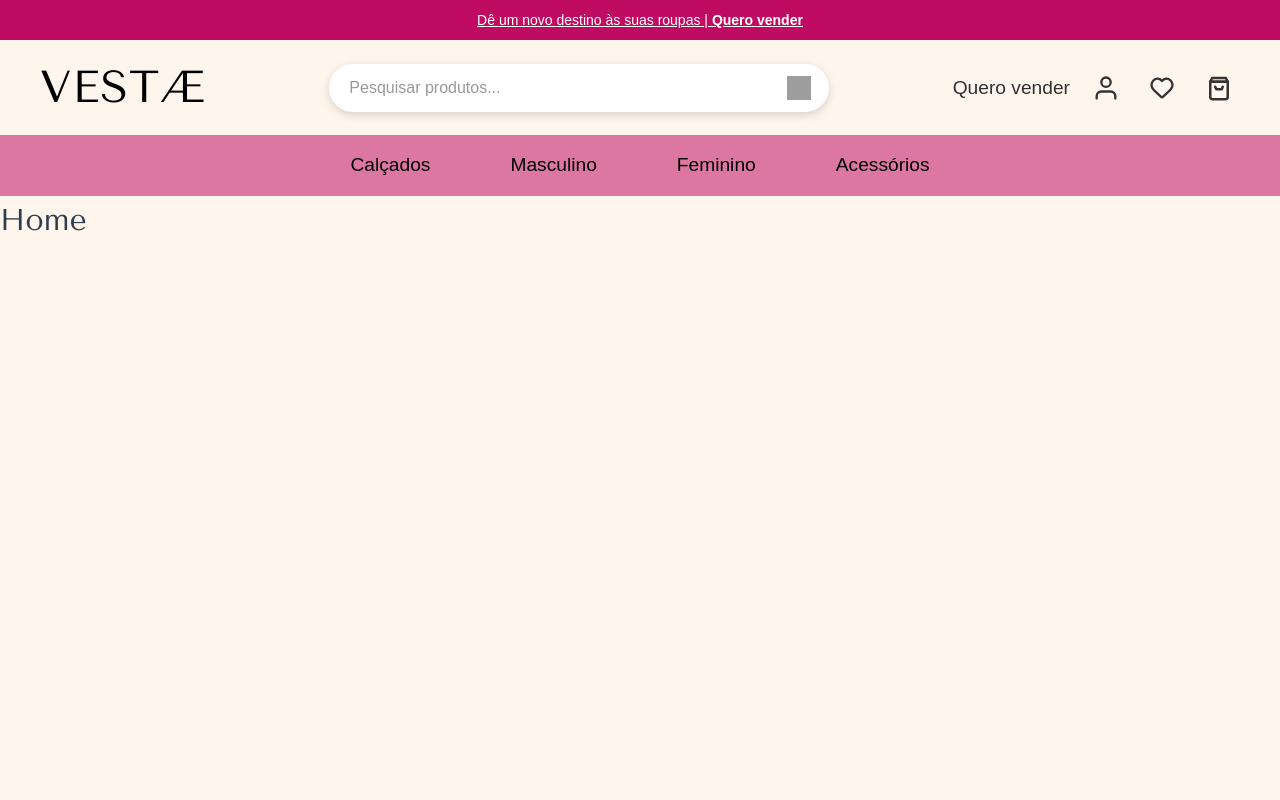
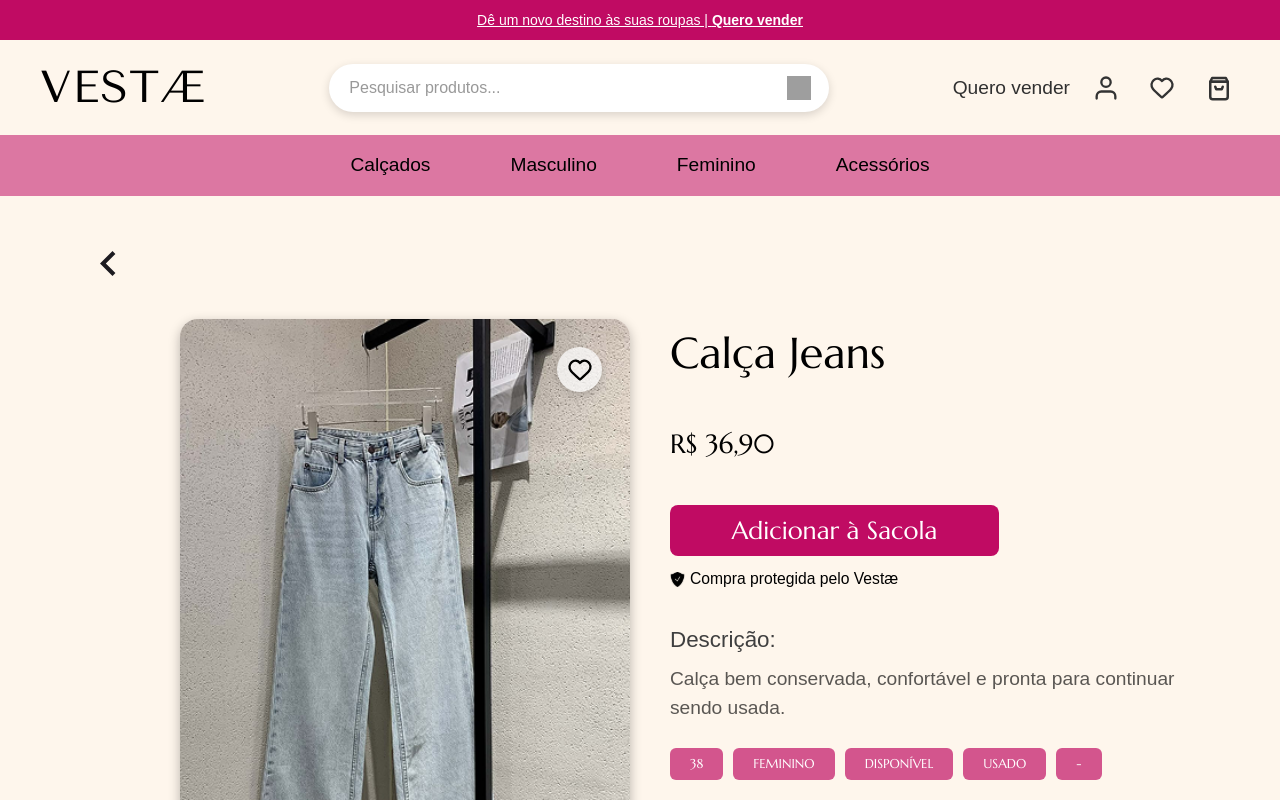
Before and after one commit to alicelanznaster/Hackathon---Vestae, a Vue app: page /produto/12 in a window 1280 px wide. Shown: the top 800 px of the page. Built offline with nearby package versions, Linux system fonts and the light colour scheme; grey boxes are pictures that could not be loaded; a web font is replaced by a local one.

Commit message:
FEAT: página 'ProductDetail'

```diff
--- a/index.html
+++ b/index.html
@@ -4,7 +4,7 @@
     <meta charset="UTF-8">
     <link rel="icon" href="/favicon.ico">
     <meta name="viewport" content="width=device-width, initial-scale=1.0">
-    <title>Vite App</title>
+    <title>VESTÆ</title>
   </head>
   <body>
     <div id="app"></div>
--- a/src/assets/main.css
+++ b/src/assets/main.css
@@ -22,7 +22,7 @@
 }
 
 
-p{
+p, h3{
  font-family: "Google Sans Flex", sans-serif;
 }
 
--- a/src/components/products/ProductCard.vue
+++ b/src/components/products/ProductCard.vue
@@ -1,6 +1,7 @@
 <script setup>
 import { formataPreco } from '@/utils/currencyUtils'
 import { favoritarProduto } from '@/utils/favoritesUtils';
+import { RouterLink } from 'vue-router';
 
 const props = defineProps(['produto'])
 
@@ -15,8 +16,10 @@
         <button class="favorito" @click="favoritar">
             <img :src="produto.favorito ? '/icons/coracao-preenchido.svg' : '/icons/coracao.svg'" alt="Favoritar" />
         </button>
+        <RouterLink :to="{ name: 'produto', params: { id: produto.id } }">
+            <img :src="produto.imagem" :alt="produto.titulo" class="imagem">
+        </RouterLink>
 
-        <img :src="produto.imagem" :alt="produto.titulo" class="imagem">
 
         <div class="informacoes">
             <h3>{{ produto.titulo }}</h3>
--- /dev/null
+++ b/src/components/products/ProductDetail.vue
@@ -0,0 +1,270 @@
+<script setup>
+import { computed } from 'vue'
+import { useRoute, useRouter } from 'vue-router'
+import { produtos } from '@/data/product'
+import { addCarrinho, mostrarAviso } from '@/utils/cartUtils'
+import { formataPreco } from '@/utils/currencyUtils'
+import { favoritarProduto } from '@/utils/favoritesUtils'
+
+const route = useRoute()
+const router = useRouter()
+
+const voltarPagina = () => {
+  if (window.history.state && window.history.state.back) {
+    router.back()
+  } else {
+    router.push('/produtos')
+  }
+}
+
+const produto = computed(() => {
+  return produtos.value.find(
+    p => p.id === Number(route.params.id)
+  )
+})
+</script>
+
+<template>
+    <div v-if="mostrarAviso" class="aviso">
+        "{{produto.titulo}}" adicionado(a) ao carrinho!
+    </div>
+
+    <div v-if="produto" class="pagina">
+        <button class="voltar" @click="voltarPagina">
+            <img src="/icons/voltar.svg" alt="botão voltar">
+        </button>
+
+        <div class="detalhe">
+
+        <div class="detalhe-img">
+            <img :src="produto.imagem" :alt="produto.titulo" class="imagem-produto">
+             <button class="favoritar" @click="favoritarProduto(produto)">
+                  <img :src="produto.favorito ? '/icons/coracao-preenchido.svg' : '/icons/coracao.svg'" alt="Favoritar"/>
+              </button>
+        </div>
+
+        <div class="dados">
+            <h1>{{ produto.titulo }}</h1>
+
+            <p class="preco">
+                {{ formataPreco(produto.preco) }}
+            </p>
+
+            <button class="carrinho" @click="addCarrinho(produto.id)" >
+                Adicionar à Sacola
+            </button>
+
+            <div class="protegido">
+                <img src="/icons/protegida.svg" alt="icon-prot">
+                <p>Compra protegida pelo Vestæ</p>
+            </div>
+
+            <h3>Descrição:</h3>
+
+            <p class="descricao">
+                {{ produto.descricao }}
+            </p>
+
+            <div class="informacoes">
+                <div class="info">
+                    <span>{{ produto.tamanho || '-' }}</span>
+                </div>
+
+                <div class="info">
+                    <span>{{ produto.categoria }}</span>
+                </div>
+
+                <div class="info">
+                    <span>{{ produto.status }}</span>
+                </div>
+
+                <div class="info">
+                    <span>{{ produto.condicao }}</span>
+                </div>
+                <div class="info">
+                    <span>{{ produto.marca || '-' }}</span>
+                </div>
+            </div>
+        </div>
+
+    </div>
+  </div>
+  <p v-else class="nao-encontrado">Produto não encontrado.</p>
+</template>
+
+<style scoped>
+.aviso{
+    position: fixed;
+    top: 50%;
+    left: 50%;
+    transform: translate(-50%,-50%);
+    background: #f8e0ec;
+    border: 2px solid #C00B63;
+    border-radius: 18px;
+    padding: 35px;
+    width: 500px;
+    text-align: center;
+    font-size: 20px;
+    box-shadow: 0 4px 12px rgba(0,0,0,.2);
+    z-index: 99999;
+    color: black;
+}
+
+.pagina {
+    background-color: #FEF6EC;
+    padding: 35px 80px 60px 80px;
+    min-height: 100vh;
+    box-sizing: border-box;
+}
+
+.voltar {
+    background: transparent;
+    border: none;
+    cursor: pointer;
+    padding: 20px;
+    margin-bottom: 20px;
+}
+
+.detalhe {
+    display: flex;
+    gap: 40px;
+    align-items: flex-start;
+    max-width: 1400px;
+}
+
+.detalhe-img {
+    position: relative;
+    width: 450px;
+    height: 600px;
+    border-radius: 18px;
+    overflow: hidden;
+    flex-shrink: 0;
+    box-shadow: 0 4px 12px rgba(0, 0, 0, 0.28);
+    margin-left: 100px;
+}
+
+.imagem-produto {
+    width: 100%;
+    height: 100%;
+    object-fit: cover;
+}
+
+.favoritar {
+    position: absolute;
+    top: 28px;
+    right: 28px;
+    background: rgba(255, 255, 255, 0.716);
+    border: none;
+    cursor: pointer;
+    transition: transform 0.2s ease;
+    border-radius: 50%;
+    width: 45px;
+    height: 45px;
+    display: flex;
+    align-items: center;
+    justify-content: center;
+    box-shadow: 0 4px 8px rgba(0, 0, 0, 0.15);
+}
+
+.favoritar:hover {
+    transform: scale(1.15);
+}
+
+.favoritar img {
+    width: 28px;
+    height: 28px;
+}
+
+.dados {
+    flex: 1;
+    display: flex;
+    flex-direction: column;
+}
+
+.dados h1{
+    font-size: 2.7rem;
+    color: black;
+    margin-bottom: 15px;
+    font-family: "Marcellus", serif;
+}
+
+.preco{
+    font-size: 1.65rem;
+    color: black;
+    margin-top: 10px;
+    font-family: "Marcellus", serif;
+    margin: 20px 0 40px 0;
+
+}
+
+.carrinho {
+    background-color: #C00B63;
+    color: white;
+    border: none;
+    padding: 10px 28px;
+    border-radius: 8px;
+    cursor: pointer;
+    font-size: 1.55rem;
+    font-family: 'Marcellus', serif;
+    width: 62%;
+    margin-bottom: 10px;
+    text-align: center;
+}
+
+.carrinho:hover{
+    background-color: #a00851e0;
+}
+
+.protegido{
+    display: flex;
+    align-items: center;
+    gap: 5px;
+    color: black;
+    font-size: 0.98rem;
+    margin-bottom: 30px;
+}
+
+.protegido img {
+    width: 15px;
+    height: 15px;
+}
+
+.dados h3{
+    color: #3f3f3f;
+    font-size: 1.4rem;
+    margin-bottom: 8px;
+}
+
+.descricao{
+    font-size: 1.2rem;
+    color: rgba(0, 0, 0, 0.65);
+    max-width: 570px;
+    margin-bottom: 25px;
+    line-height: 1.5;
+}
+
+.informacoes{
+    display: flex;
+    gap: 10px;
+    flex-wrap: wrap;
+}
+
+.info {
+    background-color: #c00b62ae;
+    color: white;
+    padding: 6px 20px;
+    border-radius: 6px;
+    font-size: 0.8rem;
+    font-weight: bold;
+    font-family: 'Marcellus', serif;
+    text-transform: uppercase;
+}
+
+.nao-encontrado {
+    text-align: center;
+    padding: 50px;
+    font-size: 1.2rem;
+}
+
+
+</style>
--- a/src/data/product.js
+++ b/src/data/product.js
@@ -1,6 +1,6 @@
 import { ref } from "vue";
 
-const produtos = ref([
+export const produtos = ref([
   {
     id: 1,
     titulo: "Blusa Preta Básica",
@@ -9,9 +9,10 @@
     categoria: "Feminino",
     tamanho: "M",
     condicao: "Usado",
-    marca: "",
+    marca: "Just Because",
     preco: 39.90,
-    favorito: false
+    favorito: false,
+    status: "Disponível",
   },
   {
     id: 2,
@@ -23,7 +24,8 @@
     condicao: "Usado",
     marca: "",
     preco: 49.90,
-    favorito: false
+    favorito: false,
+    status: "Disponível",
   },
   {
     id: 3,
@@ -31,11 +33,12 @@
     imagem: "/produtos/calcarosafem.png",
     descricao: "Comprei pela internet, mas acabou não servindo. Nunca foi usada.",
     categoria: "Feminino",
-    tamanho: "",
+    tamanho: "38",
     condicao: "Novo",
     marca: "",
     preco: 39.90,
-    favorito: false
+    favorito: false,
+    status: "Disponível",
   },
   {
     id: 4,
@@ -47,7 +50,8 @@
     condicao: "Novo",
     marca: "",
     preco: 99.90,
-    favorito: false
+    favorito: false,
+    status: "Disponível",
   },
   {
     id: 5,
@@ -59,7 +63,8 @@
     condicao: "Novo",
     marca: "",
     preco: 84.90,
-    favorito: false
+    favorito: false,
+    status: "Disponível",
   },
   {
     id: 6,
@@ -71,7 +76,8 @@
     condicao: "Usado",
     marca: "Zara",
     preco: 54.90,
-    favorito: false
+    favorito: false,
+    status: "Disponível",
   },
   {
     id: 7,
@@ -83,7 +89,8 @@
     condicao: "Usado",
     marca: "",
     preco: 24.90,
-    favorito: false
+    favorito: false,
+    status: "Disponível",
   },
   {
     id: 8,
@@ -95,7 +102,8 @@
     condicao: "Novo",
     marca: "",
     preco: 44.90,
-    favorito: false
+    favorito: false,
+    status: "Disponível",
   },
   {
     id: 9,
@@ -107,7 +115,8 @@
     condicao: "Usado",
     marca: "",
     preco: 22.90,
-    favorito: false
+    favorito: false,
+    status: "Disponível",
   },
   {
     id: 10,
@@ -119,7 +128,8 @@
     condicao: "Usado",
     marca: "",
     preco: 26.90,
-    favorito: false
+    favorito: false,
+    status: "Disponível",
   },
   {
     id: 11,
@@ -131,7 +141,8 @@
     condicao: "Usado",
     marca: "",
     preco: 69.90,
-    favorito: false
+    favorito: false,
+    status: "Disponível",
   },
   {
     id: 12,
@@ -143,7 +154,8 @@
     condicao: "Usado",
     marca: "",
     preco: 36.90,
-    favorito: false
+    favorito: false,
+    status: "Disponível",
   },
   {
     id: 13,
@@ -155,7 +167,8 @@
     condicao: "Usado",
     marca: "",
     preco: 49.90,
-    favorito: false
+    favorito: false,
+    status: "Disponível",
   },
   {
     id: 14,
@@ -167,7 +180,8 @@
     condicao: "Novo",
     marca: "Scuffers",
     preco: 294.90,
-    favorito: false
+    favorito: false,
+    status: "Disponível",
   },
   {
     id: 15,
@@ -179,7 +193,8 @@
     condicao: "Usado",
     marca: "Hollister",
     preco: 34.90,
-    favorito: false
+    favorito: false,
+    status: "Disponível",
   },
   {
     id: 16,
@@ -191,7 +206,8 @@
     condicao: "Usado",
     marca: "",
     preco: 29.90,
-    favorito: false
+    favorito: false,
+    status: "Disponível",
   },
   {
     id: 17,
@@ -201,9 +217,10 @@
     categoria: "Feminino",
     tamanho: "36",
     condicao: "Novo",
-    marca: "",
+    marca: "Sunkissed",
     preco: 39.90,
-    favorito: false
+    favorito: false,
+    status: "Disponível",
   },
   {
     id: 18,
@@ -215,7 +232,8 @@
     condicao: "Usado",
     marca: "",
     preco: 59.90,
-    favorito: false
+    favorito: false,
+    status: "Disponível",
   },
   {
     id: 19,
@@ -227,7 +245,8 @@
     condicao: "Novo",
     marca: "",
     preco: 84.90,
-    favorito: false
+    favorito: false,
+    status: "Disponível",
   },
   {
     id: 20,
@@ -235,11 +254,12 @@
     imagem: "/produtos/vestidoflorfem.png",
     descricao: "Peça muito bem cuidada e cheia de vida. Estou desapegando porque já não uso mais.",
     categoria: "Feminino",
-    tamanho: "",
+    tamanho: "M",
     condicao: "Usado",
     marca: "",
     preco: 54.90,
-    favorito: false
+    favorito: false,
+    status: "Disponível",
   },
   {
     id: 21,
@@ -249,9 +269,10 @@
     categoria: "Masculino",
     tamanho: "42",
     condicao: "Usado",
-    marca: "",
+    marca: "Levi's",
     preco: 49.90,
-    favorito: false
+    favorito: false,
+    status: "Disponível",
   },
   {
     id: 22,
@@ -263,7 +284,8 @@
     condicao: "Novo",
     marca: "",
     preco: 34.90,
-    favorito: false
+    favorito: false,
+    status: "Disponível",
   },
   {
     id: 23,
@@ -273,9 +295,10 @@
     categoria: "Masculino",
     tamanho: "M",
     condicao: "Usado",
-    marca: "",
+    marca: "Nike",
     preco: 75.90,
-    favorito: false
+    favorito: false,
+    status: "Disponível"
   },
   {
     id: 24,
@@ -285,21 +308,23 @@
     categoria: "Masculino",
     tamanho: "XXG",
     condicao: "Usado",
-    marca: "",
-    preco: 34.90,
-    favorito: false
+    marca: "NFL Apparel",
+    preco: 44.90,
+    favorito: false,
+    status: "Disponível",
   },
   {
     id: 25,
-    titulo: "Camisa Polo Ralph Lauren",
+    titulo: "Camisa Tricot Ralph Lauren",
     imagem: "/produtos/camisapolopretamasc.png",
     descricao: "Comprei para usar em um evento, mas acabei escolhendo outra roupa. Nunca foi usada.",
     categoria: "Masculino",
     tamanho: "M",
     condicao: "Novo",
-    marca: "Ralph Lauren",
+    marca: "Polo Ralph Lauren",
     preco: 439.50,
-    favorito: false
+    favorito: false,
+    status: "Disponível",
   },
   {
     id: 26,
@@ -307,11 +332,12 @@
     imagem: "/produtos/jeanscinzaclaromasc.png",
     descricao: "Calça em ótimo estado, sem rasgos ou manchas. Ainda tem muito uso pela frente.",
     categoria: "Masculino",
-    tamanho: "42",
+    tamanho: "38",
     condicao: "Usado",
     marca: "",
     preco: 64.90,
-    favorito: false
+    favorito: false,
+    status: "Disponível",
   },
   {
     id: 27,
@@ -323,7 +349,8 @@
     condicao: "Novo",
     marca: "",
     preco: 99.90,
-    favorito: false
+    favorito: false,
+    status: "Disponível",
   },
   {
     id: 28,
@@ -331,11 +358,12 @@
     imagem: "/produtos/moletomnikemasc.png",
     descricao: "Moletom muito confortável e bem cuidado. Estou vendendo porque quase não uso mais.",
     categoria: "Masculino",
-    tamanho: "GG",
+    tamanho: "G",
     condicao: "Usado",
     marca: "Nike",
     preco: 129.90,
-    favorito: false
+    favorito: false,
+    status: "Disponível",
   },
   {
     id: 29,
@@ -347,7 +375,8 @@
     condicao: "Usado",
     marca: "Nike",
     preco: 79.90,
-    favorito: false
+    favorito: false,
+    status: "Disponível",
   },
   {
     id: 30,
@@ -359,7 +388,8 @@
     condicao: "Usado",
     marca: "",
     preco: 39.90,
-    favorito: false
+    favorito: false,
+    status: "Disponível",
   },
   {
     id: 31,
@@ -371,11 +401,12 @@
     condicao: "Novo",
     marca: "",
     preco: 49.90,
-    favorito: false
+    favorito: false,
+    status: "Disponível",
   },
   {
     id: 32,
-    titulo: "Havaianas Farm",
+    titulo: "Chinelo Farm",
     imagem: "/produtos/chinelocal.png",
     descricao: "Chinelo confortável e bem conservado. Ainda está em ótimo estado para o dia a dia.",
     categoria: "Calçado",
@@ -383,23 +414,25 @@
     condicao: "Usado",
     marca: "Havaianas",
     preco: 24.90,
-    favorito: false
+    favorito: false,
+    status: "Disponível",
   },
   {
     id: 33,
-    titulo: "Crocs com Brilho",
+    titulo: "Crocs Classic Glitter Clog",
     imagem: "/produtos/crocsbrilhocal.png",
     descricao: "Ganhei de presente, mas nunca fez muito meu estilo. Está sem uso.",
     categoria: "Calçado",
     tamanho: "38",
     condicao: "Novo",
     marca: "Crocs",
-    preco: 229.90,
-    favorito: false
+    preco: 219.90,
+    favorito: false,
+    status: "Disponível",
   },
   {
     id: 34,
-    titulo: "Sandália Rosa",
+    titulo: "Sandália Anacapri Laço",
     imagem: "/produtos/sandaliarosacal.png",
     descricao: "Sandália muito bem cuidada, confortável e sem detalhes importantes.",
     categoria: "Calçado",
@@ -407,11 +440,12 @@
     condicao: "Usado",
     marca: "Anacapri",
     preco: 89.90,
-    favorito: false
+    favorito: false,
+    status: "Disponível",
   },
   {
     id: 35,
-    titulo: "Chinelo Slide",
+    titulo: "Chinelo Vans Slide",
     imagem: "/produtos/slidecal.png",
     descricao: "Comprei pela internet, mas o número ficou pequeno. Nunca foi usado.",
     categoria: "Calçado",
@@ -419,23 +453,25 @@
     condicao: "Novo",
     marca: "Vans",
     preco: 103.90,
-    favorito: false
+    favorito: false,
+    status: "Disponível",
   },
   {
     id: 36,
-    titulo: "Tênis Asics",
+    titulo: "Tênis Asics EX89",
     imagem: "/produtos/tenisasicscal.png",
     descricao: "Comprei para um evento pois combinava com minha roupa, mas acabei não usando. Está novinho.",
     categoria: "Calçado",
     tamanho: "40",
     condicao: "Novo",
-    marca: "ASICS",
+    marca: "Asics",
     preco: 219.90,
-    favorito: false
+    favorito: false,
+    status: "Disponível",
   },
   {
     id: 37,
-    titulo: "Adidas Spezial",
+    titulo: "Tênis Adidas Spezial",
     imagem: "/produtos/tenisazulcal.png",
     descricao: "Tênis confortável e bem conservado. Estou desapegando porque comprei outro.",
     categoria: "Calçado",
@@ -443,23 +479,25 @@
     condicao: "Usado",
     marca: "Adidas",
     preco: 332.90,
-    favorito: false
+    favorito: false,
+    status: "Disponível",
   },
   {
     id: 38,
-    titulo: "Tênis Reebok",
+    titulo: "Tênis Reebok Club C Revenge",
     imagem: "/produtos/tenisbrancocal.png",
     descricao: "Usei poucas vezes e sempre cuidei muito bem. Continua em ótimo estado.",
     categoria: "Calçado",
     tamanho: "42",
     condicao: "Usado",
     marca: "Reebok",
-    preco: 105.90,
-    favorito: false
+    preco: 205.90,
+    favorito: false,
+    status: "Disponível",
   },
   {
     id: 39,
-    titulo: "All Star Preto",
+    titulo: "Tênis Converse All Star",
     imagem: "/produtos/tenisconversecal.png",
     descricao: "Comprei porque achei lindo, mas acabou ficando um pouco apertado. Nunca foi usado.",
     categoria: "Calçado",
@@ -467,23 +505,25 @@
     condicao: "Novo",
     marca: "Converse",
     preco: 169.90,
-    favorito: false
+    favorito: false,
+    status: "Disponível",
   },
   {
     id: 40,
-    titulo: "Tênis Golden Goose",
+    titulo: "Tênis Golden Goose Super-Star",
     imagem: "/produtos/tenisestrelacal.png",
     descricao: "Tênis em ótimo estado, bem confortável e ainda com bastante tempo de uso pela frente.",
     categoria: "Calçado",
-    tamanho: "",
+    tamanho: "37",
     condicao: "Usado",
     marca: "Golden Goose",
-    preco: 271.80,
-    favorito: false
+    preco: 1271.80,
+    favorito: false,
+    status: "Disponível",
   },
   {
     id: 41,
-    titulo: "Tênis Vans Azul",
+    titulo: "Tênis Vans Slip-On Classic",
     imagem: "/produtos/tenisvansazulcal.png",
     descricao: "Ganhei de aniversário, mas ficou grande em mim. Nunca chegou a ser usado.",
     categoria: "Calçado",
@@ -491,19 +531,21 @@
     condicao: "Novo",
     marca: "Vans",
     preco: 189.90,
-    favorito: false
+    favorito: false,
+    status: "Disponível",
   },
   {
     id: 42,
-    titulo: "Tênis Adidas Verde Água",
+    titulo: "Tênis Adidas Gazelle",
     imagem: "/produtos/tenisverdeaguacal.png",
     descricao: "Tênis muito bem conservado, confortável e perfeito para o dia a dia.",
     categoria: "Calçado",
     tamanho: "37",
     condicao: "Usado",
     marca: "Adidas",
-    preco: 74.90,
-    favorito: false
+    preco: 474.90,
+    favorito: false,
+    status: "Disponível",
   },
   {
     id: 43,
@@ -511,11 +553,12 @@
     imagem: "/produtos/bolsamarromace.png",
     descricao: "Bolsa bem conservada, combina com praticamente qualquer look. Estou desapegando porque quase não uso mais.",
     categoria: "Acessório",
-    tamanho: "",
+    tamanho: "Único",
     condicao: "Usado",
-    marca: "",
+    marca: "John Galt",
     preco: 69.90,
-    favorito: false
+    favorito: false,
+    status: "Disponível",
   },
   {
     id: 44,
@@ -523,23 +566,25 @@
     imagem: "/produtos/bolsapretaace.png",
     descricao: "Comprei para usar no trabalho, mas acabei optando por outra. Nunca foi usada.",
     categoria: "Acessório",
-    tamanho: "",
+    tamanho: "Único",
     condicao: "Novo",
     marca: "",
     preco: 99.90,
-    favorito: false
+    favorito: false,
+    status: "Disponível",
   },
   {
     id: 45,
-    titulo: "Bolsa de Tricô",
+    titulo: "Bolsa de Crochê",
     imagem: "/produtos/bolsatricotace.png",
     descricao: "Bolsa linda e diferente, usada poucas vezes e muito bem cuidada.",
     categoria: "Acessório",
-    tamanho: "",
+    tamanho: "Único",
     condicao: "Usado",
     marca: "",
     preco: 49.90,
-    favorito: false
+    favorito: false,
+    status: "Disponível",
   },
   {
     id: 46,
@@ -547,11 +592,12 @@
     imagem: "/produtos/bonemarromace.png",
     descricao: "Boné em ótimo estado. Estou vendendo porque acabei comprando outro modelo.",
     categoria: "Acessório",
-    tamanho: "",
+    tamanho: "Único",
     condicao: "Usado",
-    marca: "Polo Ralph Lauren",
+    marca: "Ralph Lauren",
     preco: 279.50,
-    favorito: false
+    favorito: false,
+    status: "Disponível",
   },
   {
     id: 47,
@@ -559,11 +605,12 @@
     imagem: "/produtos/cachecolroxoace.png",
     descricao: "Ganhei de presente, mas nunca fez muito meu estilo. Está sem uso.",
     categoria: "Acessório",
-    tamanho: "",
+    tamanho: "Único",
     condicao: "Novo",
     marca: "",
     preco: 49.90,
-    favorito: false
+    favorito: false,
+    status: "Disponível",
   },
   {
     id: 48,
@@ -571,11 +618,12 @@
     imagem: "/produtos/kitbrincoace.png",
     descricao: "Comprei, mas acabei usando outros acessórios. O kit está novinho.",
     categoria: "Acessório",
-    tamanho: "",
+    tamanho: "Único",
     condicao: "Novo",
-    marca: "",
+    marca: "Stradivarius",
     preco: 34.90,
-    favorito: false
+    favorito: false,
+    status: "Disponível",
   },
   {
     id: 49,
@@ -583,11 +631,12 @@
     imagem: "/produtos/kitpulseiraace.png",
     descricao: "Kit muito bonito e bem conservado. Estou desapegando porque quase não uso acessórios.",
     categoria: "Acessório",
-    tamanho: "",
+    tamanho: "Único",
     condicao: "Usado",
-    marca: "",
-    preco: 29.90,
-    favorito: false
+    marca: "Mael'Or bijoux",
+    preco: 39.90,
+    favorito: false,
+    status: "Disponível",
   },
   {
     id: 50,
@@ -595,11 +644,12 @@
     imagem: "/produtos/oculosmarromace.png",
     descricao: "Comprei pela internet, mas o modelo não ficou como eu esperava. Nunca foi usado.",
     categoria: "Acessório",
-    tamanho: "",
+    tamanho: "Único",
     condicao: "Novo",
-    marca: "",
-    preco: 79.90,
-    favorito: false
+    marca: "Miu miu",
+    preco: 1699.90,
+    favorito: false,
+    status: "Disponível",
   },
   {
     id: 51,
@@ -607,35 +657,38 @@
     imagem: "/produtos/oculospretoace.png",
     descricao: "Óculos bem conservado e sem riscos nas lentes. Ainda está em ótimo estado e vem com a caixa.",
     categoria: "Acessório",
-    tamanho: "",
+    tamanho: "Único",
     condicao: "Usado",
     marca: "Oakley",
     preco: 559.90,
-    favorito: false
+    favorito: false,
+    status: "Disponível",
   },
   {
     id: 52,
-    titulo: "Piranha Rosa",
+    titulo: "Presilha Rosa",
     imagem: "/produtos/piranharosaace.png",
     descricao: "Comprei junto com outros acessórios, mas nunca cheguei a usar. Está novinha.",
     categoria: "Acessório",
-    tamanho: "",
+    tamanho: "Único",
     condicao: "Novo",
     marca: "",
     preco: 19.90,
-    favorito: false
+    favorito: false,
+    status: "Disponível",
   },
   {
     id: 53,
-    titulo: "Relógio Casio",
+    titulo: "Relógio Casio Vintage",
     imagem: "/produtos/relogioace.png",
     descricao: "Relógio bem cuidado e funcionando normalmente. Estou desapegando porque passei a usar smartwatch.",
     categoria: "Acessório",
-    tamanho: "40mm",
+    tamanho: "20cm",
     condicao: "Usado",
     marca: "Casio",
     preco: 105.90,
-    favorito: false
+    favorito: false,
+    status: "Disponível",
   }
 ]);
 
--- a/src/router/index.js
+++ b/src/router/index.js
@@ -8,7 +8,7 @@
 import CalcadosView from '../views/CalcadosView.vue'
 import SobreView from '../views/SobreView.vue'
 import FavoritosView from '../views/FavoritosView.vue'
-import ProdutoDetail from '../views/ProdutoDetailView.vue'
+import ProductDetail from '@/components/products/ProductDetail.vue'
 import AnunciarView from '../views/AnunciarView.vue'
 import PerfilView from '../views/PerfilView.vue'
 
@@ -63,7 +63,7 @@
     {
       path: '/produto/:id',
       name: 'produto',
-      component: ProdutoDetail,
+      component: ProductDetail,
     },
     {
       path: '/anunciar',
--- /dev/null
+++ b/src/utils/cartUtils.js
@@ -0,0 +1,59 @@
+import produtos from '@/data/product'
+import { ref } from 'vue'
+
+const ultimoProdAdd = ref('')
+const mostrarAviso = ref(false)
+const carrinho = ref([
+    {
+        id: 1,
+        titulo: "Blusa Preta Básica",
+        imagem: "/produtos/blusapretafem.png",
+        descricao: "Foi uma peça que usei bastante, mas sempre cuidei bem. Continua em ótimo estado.",
+        categoria: "Feminino",
+        tamanho: "M",
+        condicao: "Usado",
+        marca: "",
+        preco: 39.90
+    },
+])
+
+function addCarrinho(idItem) {
+  const item = produtos.value.find((p) => p.id === idItem)
+
+  if (item) {
+    ultimoProdAdd.value = item.titulo
+
+    const itemExistente = carrinho.value.find((produto) => produto.id === idItem)
+
+    if (!itemExistente) {
+      carrinho.value.push(item)
+    }
+
+    mostrarAviso.value = true
+
+    setTimeout(() => {
+      mostrarAviso.value = false
+    }, 2000)
+  }
+}
+
+function removerCarrinho(idItem) {
+  const posicao = carrinho.value.findIndex(item => item.id === idItem)
+
+  if (posicao !== -1) {
+    carrinho.value.splice(posicao, 1)
+  }
+}
+
+
+function totalCarrinho() {
+  let total = 0
+
+  for (let i = 0; i < carrinho.value.length; i++) {
+    total = total + carrinho.value[i].preco
+  }
+
+  return total
+}
+
+export { ultimoProdAdd, mostrarAviso, carrinho, addCarrinho, removerCarrinho, totalCarrinho}
```
Also changed, not shown: public/icons/protegida.svg (added), public/icons/voltar.svg (added).
